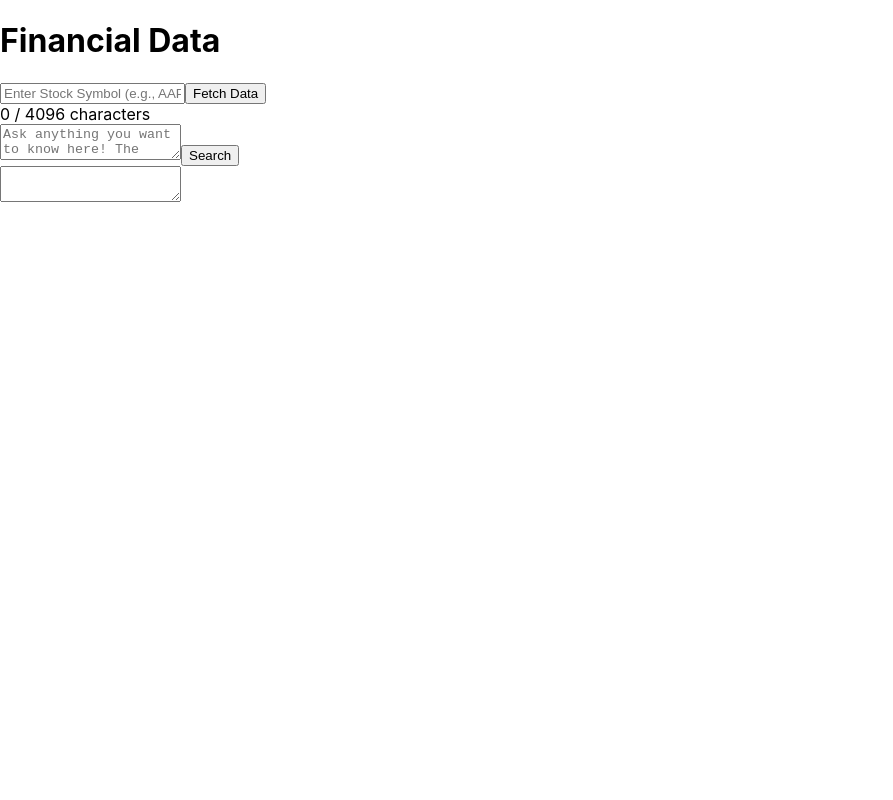
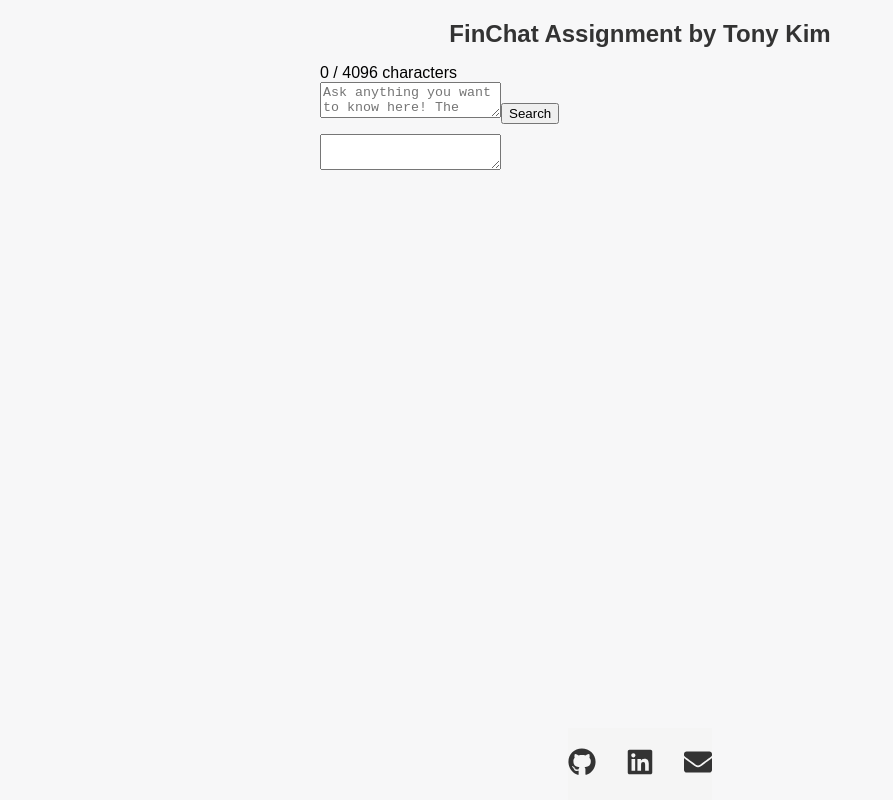
Before and after one commit to TonyKim9401/FinancialPrompt, a React (Create React App) app in the folder frontend/: page / in a window 1280 px wide. Shown: the whole page, without its empty margins (0-893 px from the left). Built offline with nearby package versions, Linux system fonts and the light colour scheme.

Commit message:
chore App UI update
update UI for user friendly interface and interact with backend

```diff
--- a/frontend/src/App.js
+++ b/frontend/src/App.js
@@ -2,25 +2,21 @@ import React, { useState } from "react";
 
 import InputPrompt from "./pages/prompt/input/InputPrompt";
 import OutputPrompt from "./pages/prompt/output/OutputPrompt";
-import FinancialData from "./pages/FinancialData";
+import Footer from "./components/Footer";
+
+import "./App.scss";
 
 function App() {
-  const [outputPrompt, setOutputPrompt] = useState("");
+  const [outputData, setOutputData] = useState("");
 
   return (
-    <div>
-      <div>
-        <FinancialData />
+    <div className="chat-container">
+      <h1>FinChat Assignment by Tony Kim</h1>
+      <div className="chat-box">
+        <InputPrompt setOutputData={setOutputData} />
+        <OutputPrompt outputPrompt={outputData} />
       </div>
-      <div>
-        <InputPrompt />
-      </div>
-      <div>
-        <OutputPrompt
-          outputPrompt={outputPrompt}
-          setOutputPrompt={setOutputPrompt}
-        />
-      </div>
+      <Footer />
     </div>
   );
 }
--- a/frontend/src/App.css
+++ b/frontend/src/App.scss
@@ -27,6 +27,31 @@
 .App-link {
   color: #61dafb;
 }
+.chat-container {
+  display: flex;
+  flex-direction: column;
+  align-items: center;
+  height: 100vh;
+  background: #f7f7f8;
+  font-family: Arial, sans-serif;
+
+  h1 {
+    margin-top: 20px;
+    font-size: 24px;
+    color: #333;
+  }
+
+  .chat-box {
+    flex: 1;
+    width: 50%;
+    max-width: 700px;
+    min-width: 350px;
+    display: flex;
+    flex-direction: column;
+    gap: 10px;
+    overflow: auto;
+  }
+}
 
 @keyframes App-logo-spin {
   from {
```
